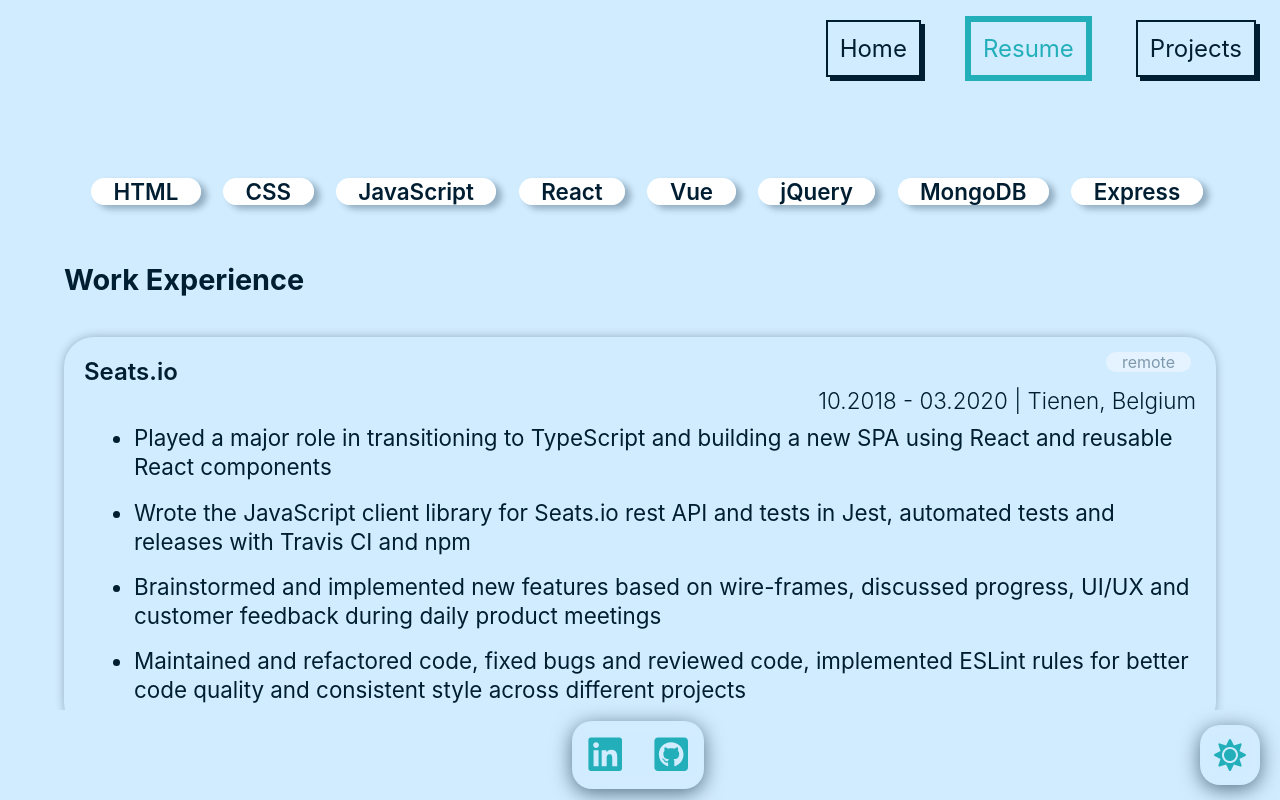
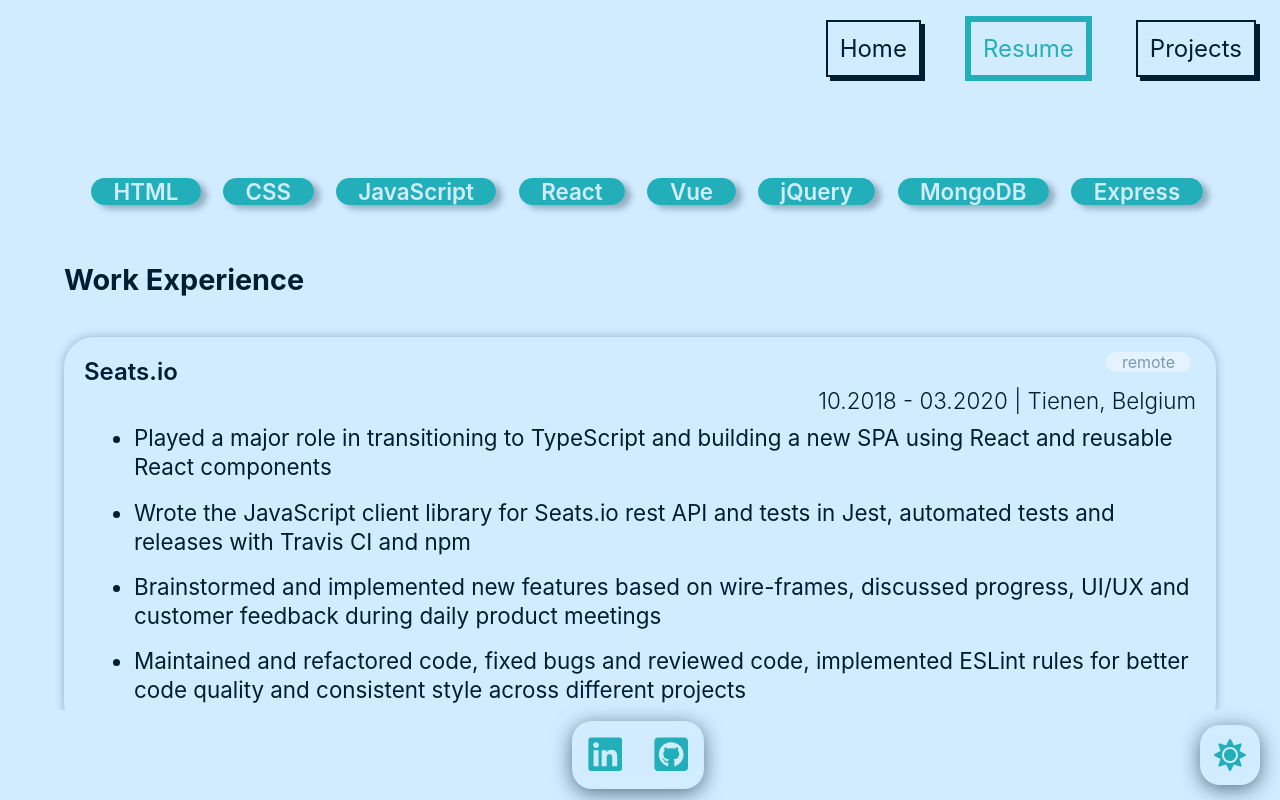
Before and after one commit to namfal/portfolio, a Vue app: page /resume in a window 1280 px wide. Built offline with nearby package versions, Linux system fonts and the light colour scheme.

Commit message:
playes with the colors of the highlights li items

```diff
--- a/src/styles/dark-theme.less
+++ b/src/styles/dark-theme.less
@@ -84,7 +84,7 @@
 *******************************************/
 
 #app.dark .highlights li {
-	background-color: @onahau;
+	background-color: @bright-turquoise;
 	color: @midnight;
 	box-shadow: 6px 4px 6px 0 fade(@onahau, 30);
 }
--- a/src/styles/light-theme.less
+++ b/src/styles/light-theme.less
@@ -78,8 +78,8 @@
 *******************************************/
 
 #app.light .highlights li {
-	background-color: white;
-	color: @midnight;
+	background-color: @sea-green;
+	color: @onahau;
 	box-shadow: 6px 4px 6px 0 fade(@midnight, 30);
 }
 
```
